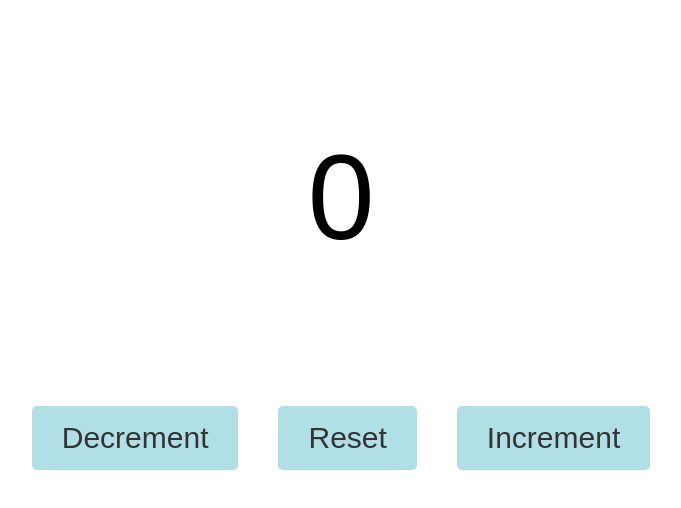
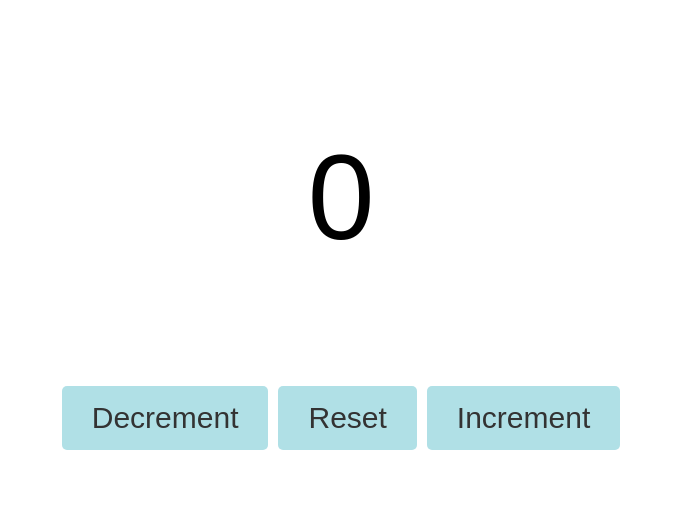
Before and after one commit to ljsalcedo-dev/learning-react, a React (Vite) app: page / in a window 1280 px wide. Shown: the top 508 px of the page, without its empty margins (299-980 px from the left). Built offline with nearby package versions, Linux system fonts and the light colour scheme.

Commit message:
style: added margin to counter buttons

```diff
--- a/src/index.css
+++ b/src/index.css
@@ -70,6 +70,7 @@
   color: #333333;
   padding: 15px 30px;
   font-size: 1.25em;
+  margin: 0 5px;
 }
 
 .color-picker-container {
```
